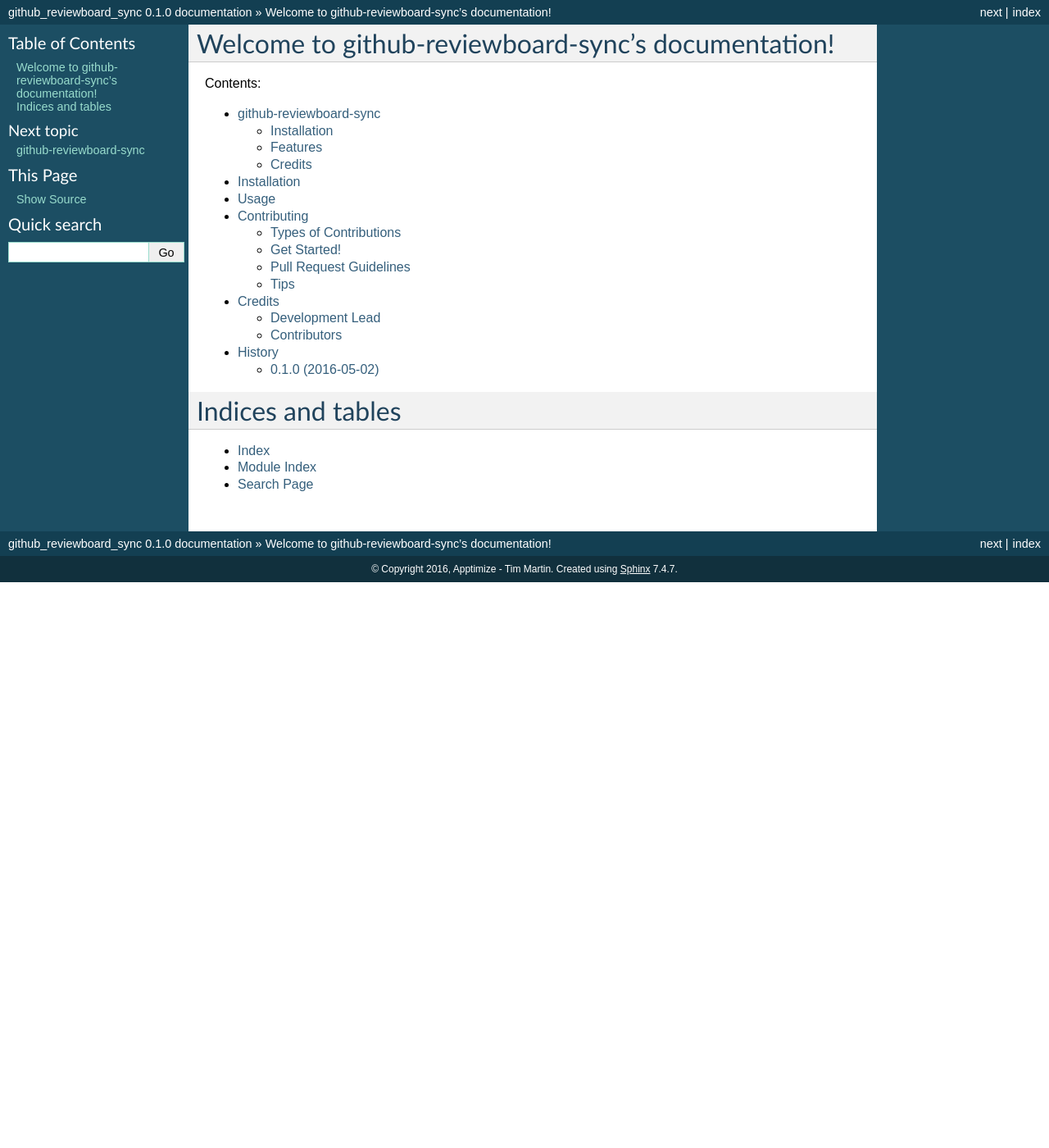
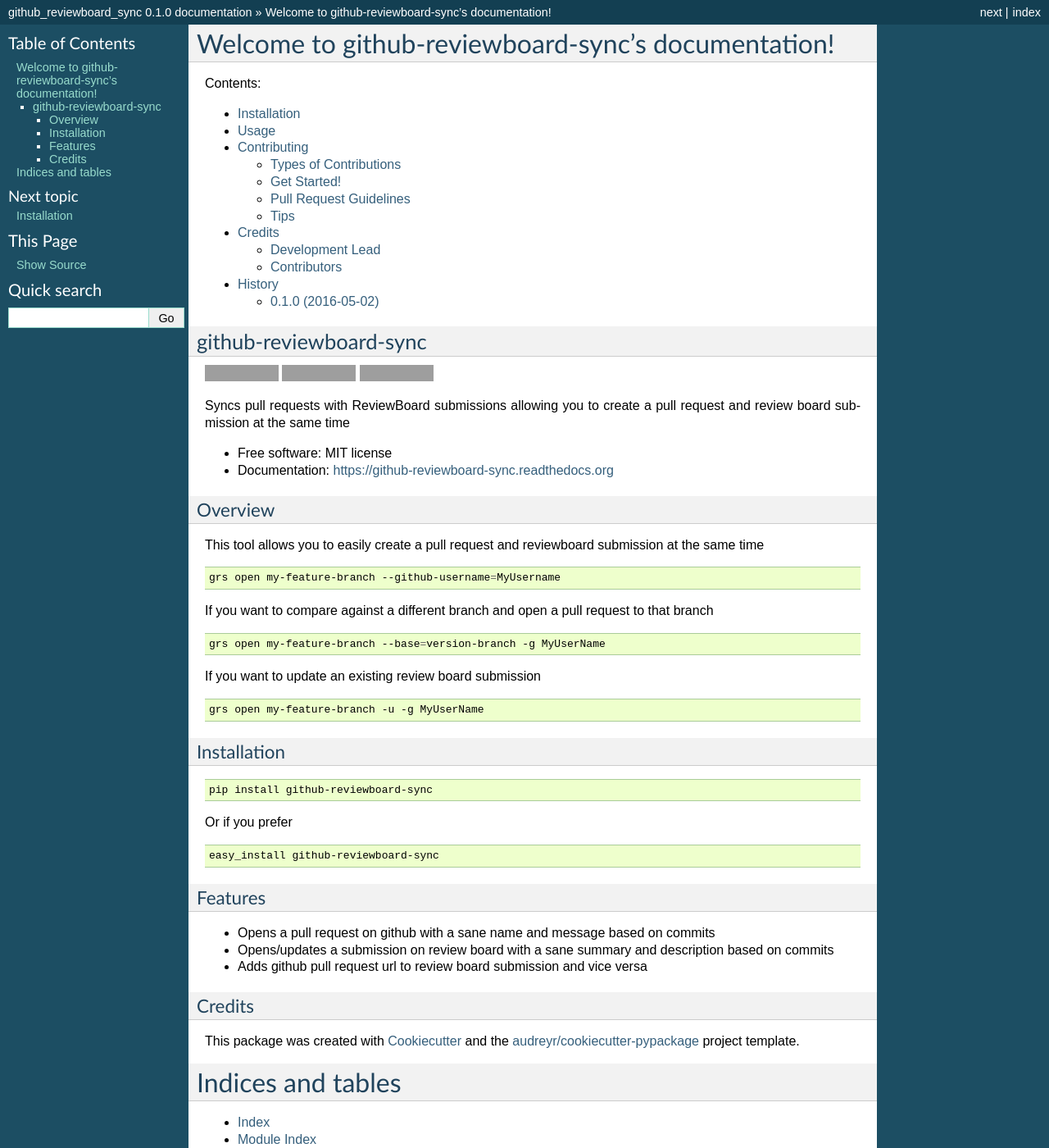
Before and after one commit to Apptimize-OSS/github-reviewboard-sync, a Sphinx documentation site: the page built from docs/index.rst, in a window 1280 px wide and 1400 px high. Shown: the whole window at 82% size. Built offline with Sphinx 7.4.7, drawn with Linux system fonts in a browser that asks for light colours; grey boxes are pictures that could not be loaded.

```diff
--- a/README.rst
+++ b/README.rst
@@ -19,6 +19,28 @@ Syncs pull requests with ReviewBoard submissions allowing you to create a pull r
 * Documentation: https://github-reviewboard-sync.readthedocs.org
 
 
+Overview
+--------
+
+This tool allows you to easily create a pull request and reviewboard submission at the same time
+
+.. code-block:: bash
+
+    grs open my-feature-branch --github-username=MyUsername
+
+If you want to compare against a different branch and open a pull request to that branch
+
+.. code-block:: bash
+
+    grs open my-feature-branch --base=version-branch -g MyUserName
+
+If you want to update an existing review board submission
+
+.. code-block:: bash
+
+    grs open my-feature-branch -u -g MyUserName
+
+
 Installation
 ------------
 
@@ -35,7 +57,9 @@ Or if you prefer
 Features
 --------
 
-* TODO
+* Opens a pull request on github with a sane name and message based on commits
+* Opens/updates a submission on review board with a sane summary and description based on commits
+* Adds github pull request url to review board submission and vice versa
 
 Credits
 ---------
--- a/docs/index.rst
+++ b/docs/index.rst
@@ -4,19 +4,20 @@
    contain the root `toctree` directive.
 
 Welcome to github-reviewboard-sync's documentation!
-======================================
+===================================================
 
 Contents:
 
 .. toctree::
    :maxdepth: 2
 
-   readme
    installation
    usage
    contributing
    authors
    history
+
+.. include:: ./readme.rst
 
 Indices and tables
 ==================
--- a/setup.py
+++ b/setup.py
@@ -56,10 +56,8 @@ setup(
         'License :: OSI Approved :: ISC License (ISCL)',
         'Natural Language :: English',
         "Programming Language :: Python :: 2",
-        'Programming Language :: Python :: 2.6',
         'Programming Language :: Python :: 2.7',
         'Programming Language :: Python :: 3',
-        'Programming Language :: Python :: 3.3',
         'Programming Language :: Python :: 3.4',
         'Programming Language :: Python :: 3.5',
     ],
```
Also changed, not shown: .travis.yml.
